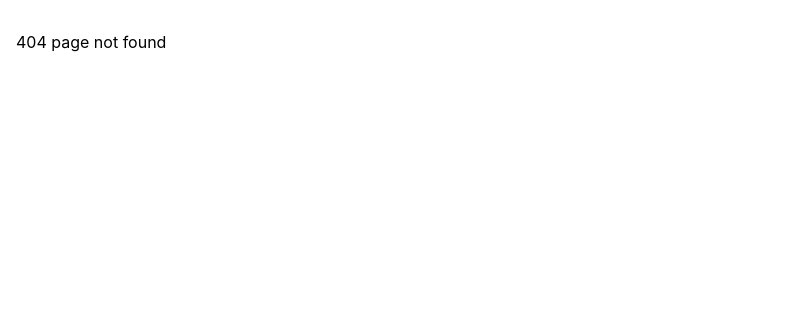
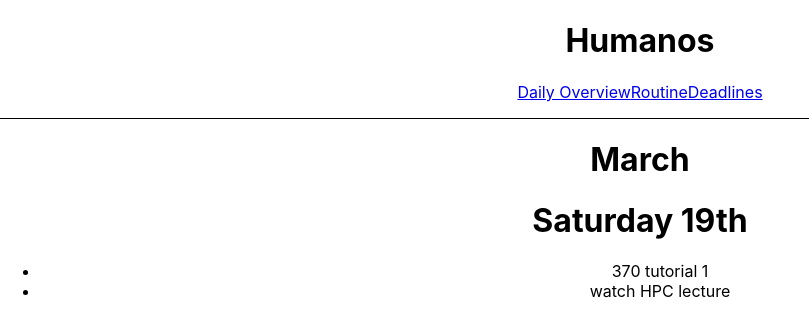
Before and after one commit to ben-howard-55/humanos, a React (Create React App) app in the folder my-app/: page /deadlineview in a window 1280 px wide. Before the commit this address had no page. Shown: the top 336 px of the page, without its empty margins (0-809 px from the left). Built offline with nearby package versions, Linux system fonts and the light colour scheme.

Commit message:
added base deadline logic

```diff
--- a/my-app/package.json
+++ b/my-app/package.json
@@ -10,6 +10,7 @@
     "@types/node": "^17.0.21",
     "@types/react": "^17.0.41",
     "@types/react-dom": "^17.0.14",
+    "dayjs": "^1.11.0",
     "react": "^17.0.2",
     "react-dom": "^17.0.2",
     "react-router-dom": "^6.2.2",
--- a/my-app/src/App.tsx
+++ b/my-app/src/App.tsx
@@ -13,6 +13,7 @@ function App() {
       >
         <Link to={"/dailyoverview"}>Daily Overview</Link>
         <Link to={"/routine"}>Routine</Link>
+        <Link to={"/deadlineview"}>Deadlines</Link>
       </nav>
       <Outlet />
     </div>
--- a/my-app/src/index.tsx
+++ b/my-app/src/index.tsx
@@ -11,6 +11,7 @@ import DailyOverview from "./routes/daily-overview";
 import Day from "./routes/day";
 
 import { AppContextProvider } from "./context";
+import { DeadlineView } from "./routes/deadline-view";
 
 ReactDOM.render(
   <React.StrictMode>
@@ -19,6 +20,7 @@ ReactDOM.render(
         <Routes>
           <Route path="/" element={<App />}>
             <Route path="routine" element={<Routine />} />
+            <Route path="deadlineview" element={<DeadlineView />} />
             <Route path="dailyoverview" element={<DailyOverview />}>
               <Route path=":date" element={<Day />} />
             </Route>
--- /dev/null
+++ b/my-app/src/mock-data/components/deadline-date.tsx
@@ -0,0 +1,19 @@
+import { deadline, deadlines } from "../../types/deadline_types";
+
+interface props {
+  date: string;
+  deadlines: deadlines;
+}
+
+export const DeadlineDate = ({ date, deadlines }: props) => {
+  return (
+    <div>
+      <h1>{date}</h1>
+      <ul>
+        {deadlines.deadlines.map((dl) => (
+          <li>{dl.title}</li>
+        ))}
+      </ul>
+    </div>
+  );
+};
--- /dev/null
+++ b/my-app/src/routes/deadline-view.tsx
@@ -0,0 +1,23 @@
+import { DeadlineDate } from "../mock-data/components/deadline-date";
+import { deadline, deadlines } from "../types/deadline_types";
+
+var dayjs = require("dayjs");
+var advancedFormat = require("dayjs/plugin/advancedFormat");
+dayjs.extend(advancedFormat);
+
+export const DeadlineView = () => {
+  let currentMonth = dayjs().format("MMMM");
+  let currentDate: string = dayjs().format("dddd Do");
+
+  let ds1: deadline = { id: 1, title: "370 tutorial 1" };
+  let ds2: deadline = { id: 2, title: "watch HPC lecture" };
+
+  const deadlines: deadlines = { deadlines: [ds1, ds2] };
+
+  return (
+    <div>
+      <h1>{currentMonth}</h1>
+      <DeadlineDate date={currentDate} deadlines={deadlines} />
+    </div>
+  );
+};
--- /dev/null
+++ b/my-app/src/types/deadline_types.tsx
@@ -0,0 +1,8 @@
+export interface deadline {
+  id: number;
+  title: string;
+}
+
+export interface deadlines {
+  deadlines: deadline[];
+}
```
Also changed, not shown: my-app/src/routes/daily-overview.tsx (+2 -5 lines), 1 other file (tests, documents, lock files or other folders).
